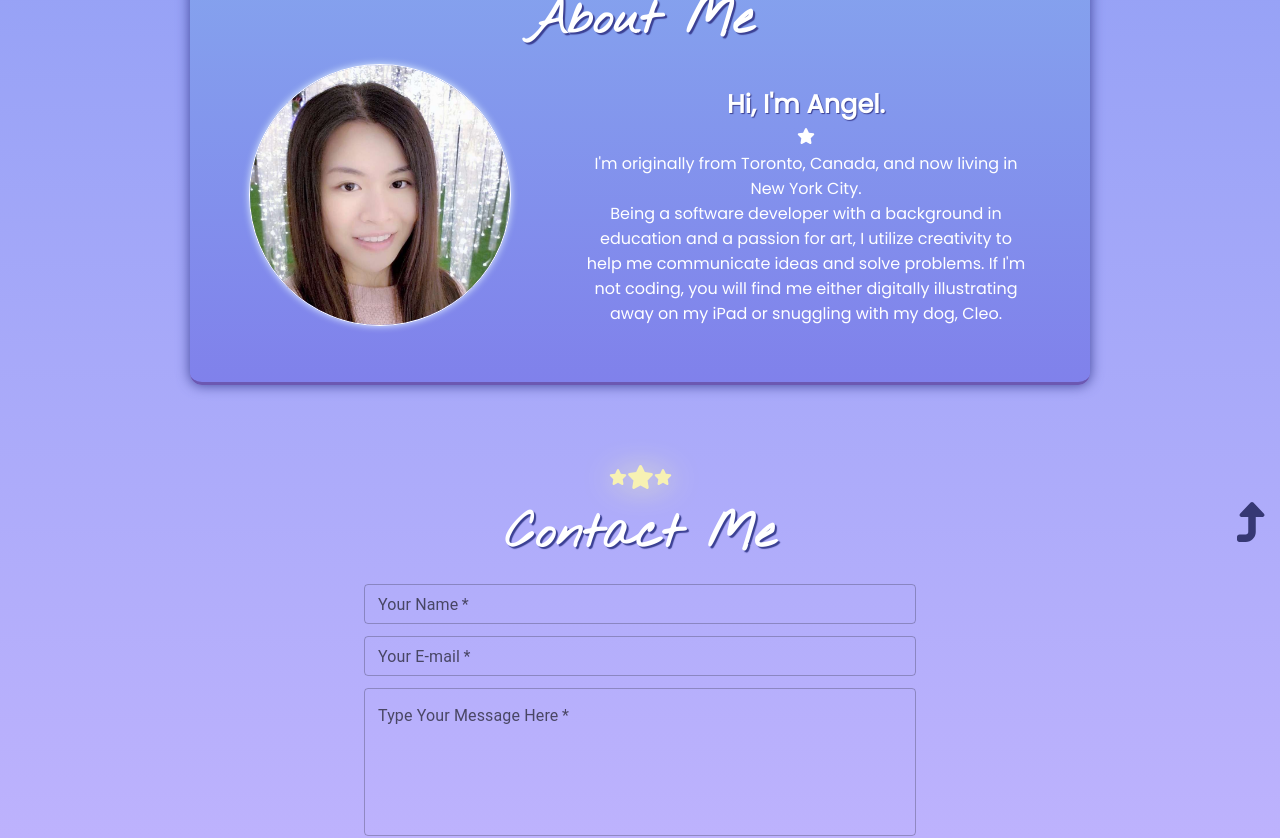
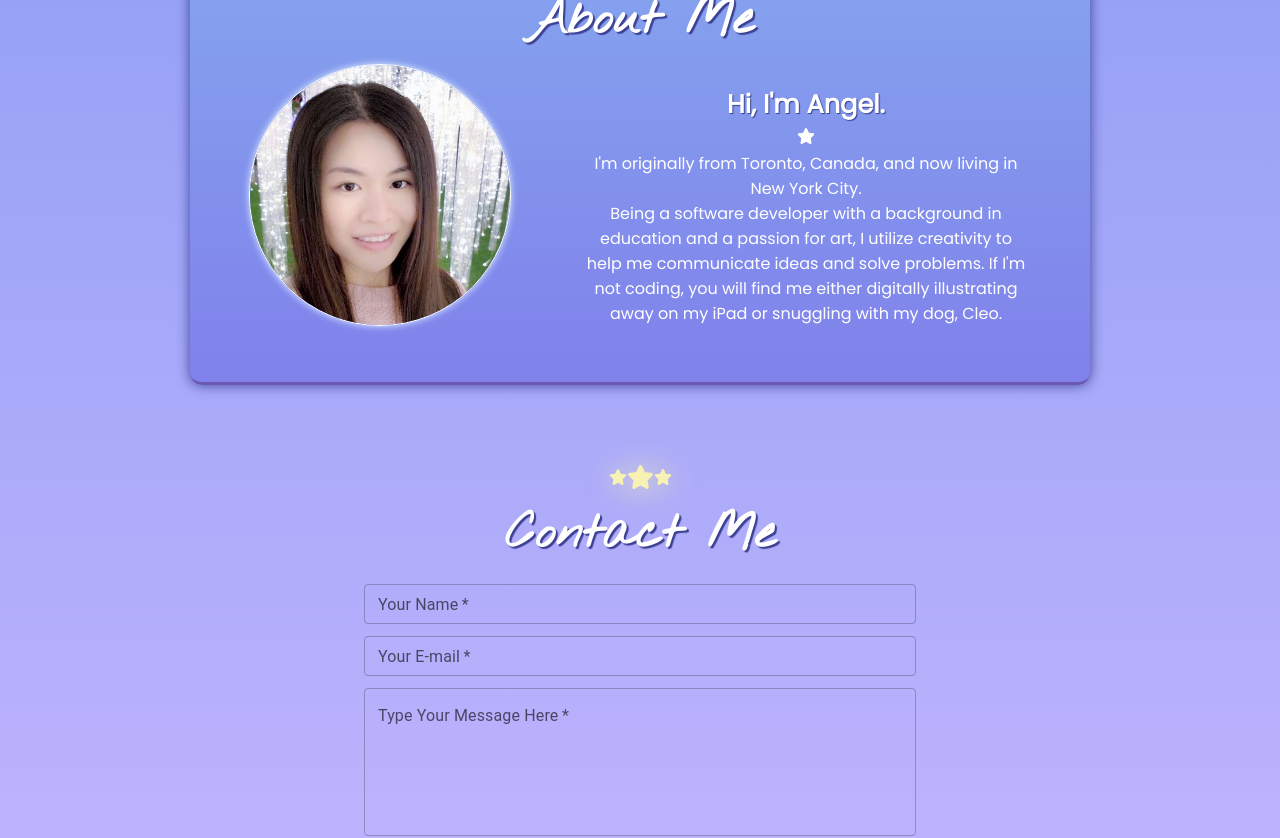
Before and after one commit to angel-zh/portfolio-angel-zhou, a React (Create React App) app: page / in a window 1280 px wide. Shown: the part 3467-4305 px from the top of the page. Built offline with nearby package versions, Linux system fonts and the light colour scheme; a web font is replaced by a local one.

Commit message:
changes to-top icon position

```diff
--- a/src/index.css
+++ b/src/index.css
@@ -407,7 +407,7 @@ body {
 
 .to-top-icon {
   position: absolute;
-  bottom: 555px;
+  bottom: 20px;
   right: 10px;
 }
 
```
